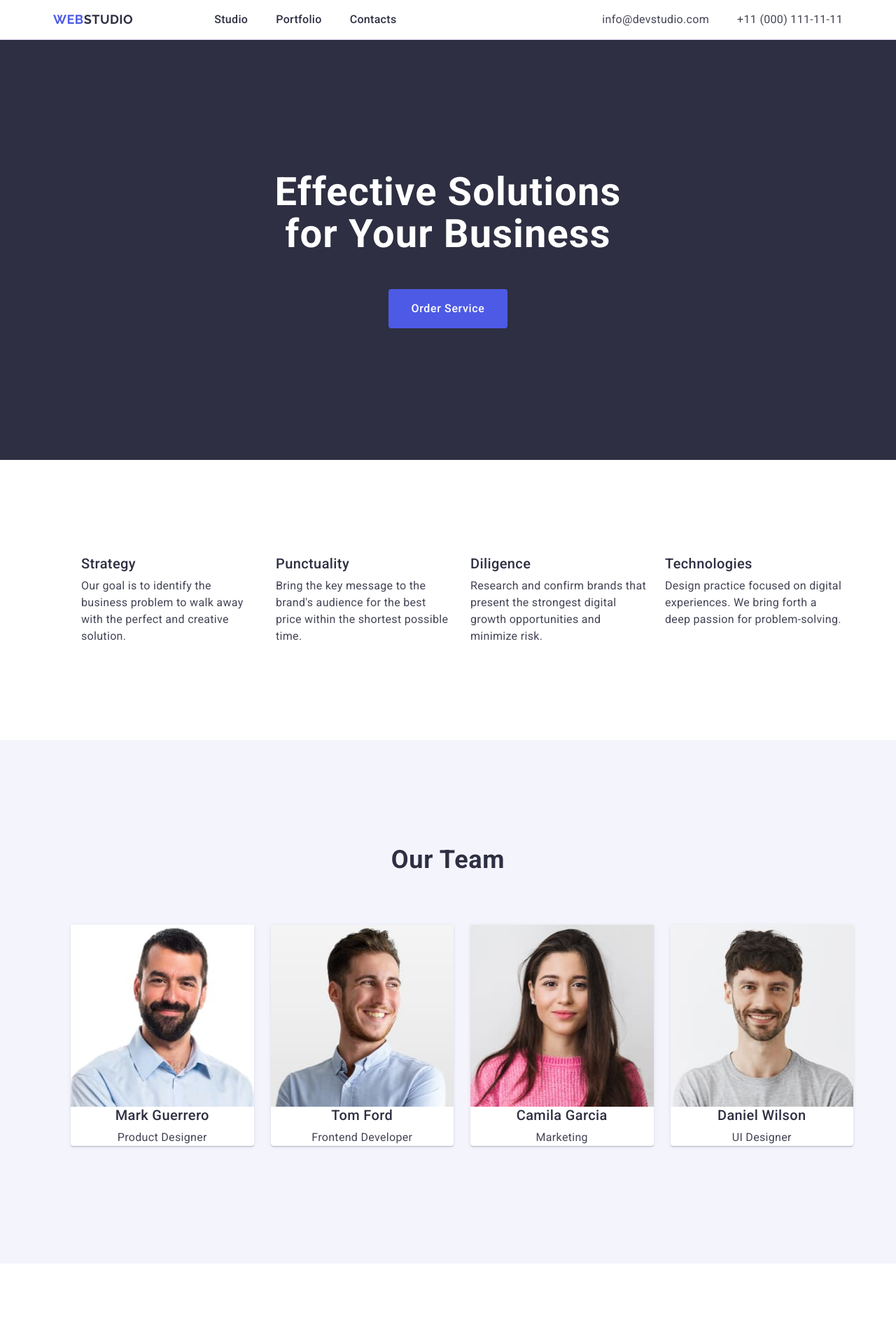
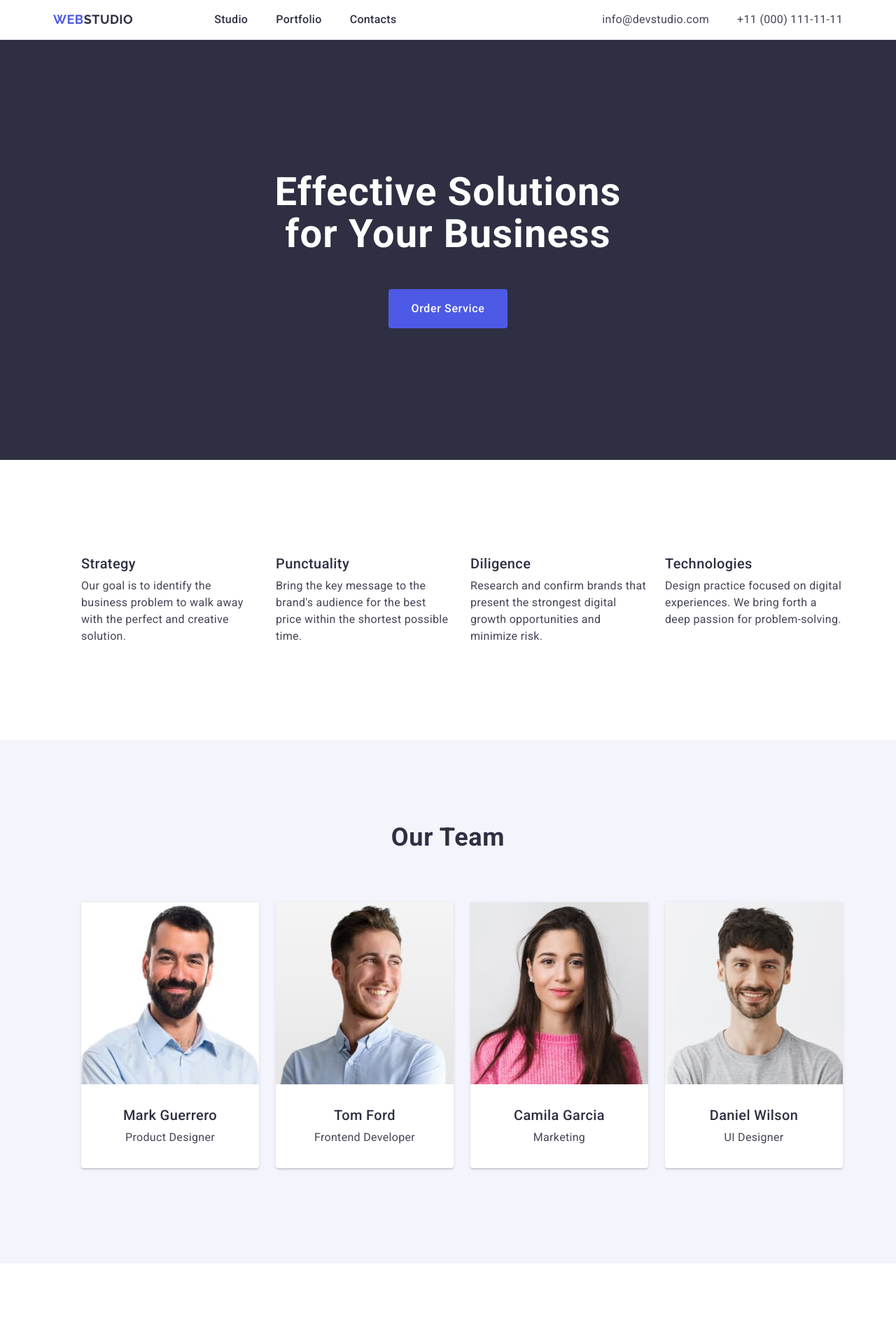
Before and after one commit to ozncncyr/goit-markup-hw-03, a plain HTML site: page index.html in a window 1280 px wide. Shown: the top 1900 px of the page at 70% size. Drawn offline with nearby package versions, Linux system fonts and the light colour scheme.

Commit message:
last updates

```diff
--- a/css/styles.css
+++ b/css/styles.css
@@ -50,7 +50,7 @@ body{
 }
 /* Header Syles */
 .header{
-    border-bottom: 1px solid #e7d9fc;
+    border-bottom: 1px solid #e7e9fc;
 }
 
 .header .container{
@@ -184,7 +184,6 @@ body{
 
 .section-two .list-item{
     width: calc((100% - 72px) / 4);
-    flex-basis: calc((100% - 72px) / 4);;
 }
 
 .visually-hidden {
@@ -241,14 +240,13 @@ body{
 .section-three .list-item{
     background-color: #ffffff;
     width: calc((100% - 72px) / 4);
-    flex-basis: calc((100% - 72px) / 4);
     box-shadow: 0px 1px 6px rgba(46, 47, 66, 0.08),
         0px 1px 1px rgba(46, 47, 66, 0.16),
         0px 2px 1px rgba(46, 47, 66, 0.08);
     border-radius: 0px 0px 4px 4px;
 }
 
-.section-three .container{
+.section-three .our-team-card{
     padding: 32px 0;
 }
 
```
